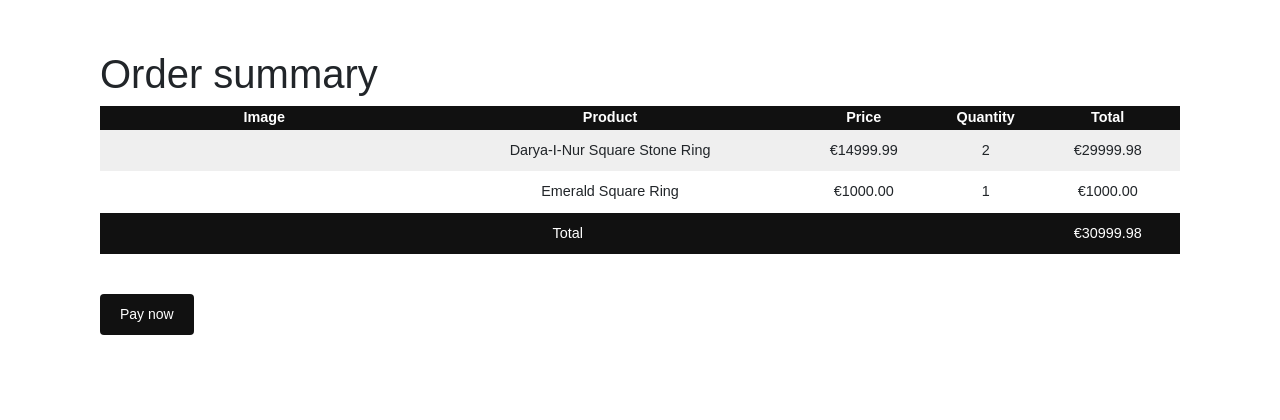
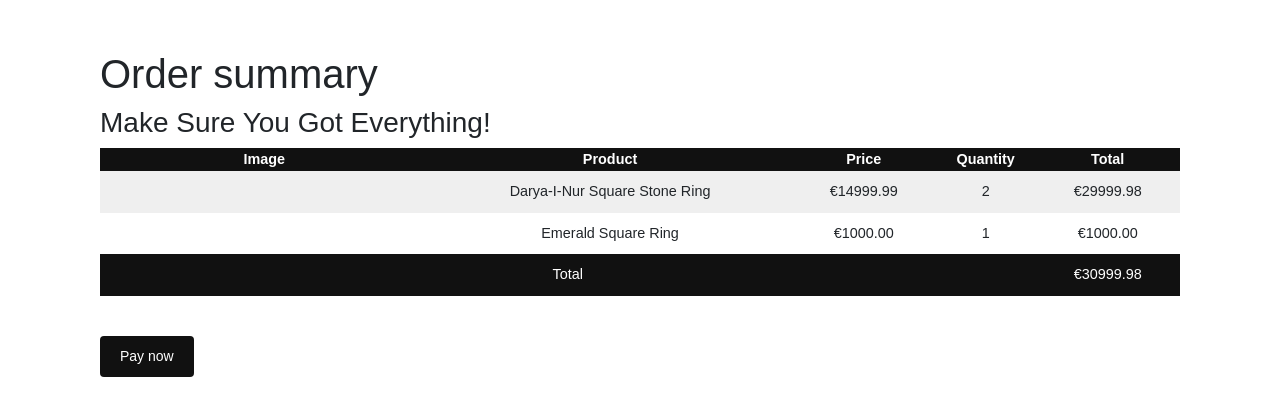
Before and after one commit to marosan28/old-town-jewels, a Django app: page /payment/process/70/ in a window 1280 px wide. Shown: the part 56-476 px from the top of the page. Run offline with Django 3.2, Linux system fonts and the light colour scheme; data comes from the database, SQL or seed files in the repository; both versions use the stored data as it was after the commit; parts of the project's set-up code (start-up, migrations or seed data) failed here and were passed over; some libraries are stand-ins or nearby versions; some web fonts are replaced.

Commit message:
edit payment_process html page

```diff
--- a/payment/templates/payment/process.html
+++ b/payment/templates/payment/process.html
@@ -3,6 +3,7 @@
 {% block title %}Pay your order{% endblock %}
 {% block content %}
 <h1>Order summary</h1>
+<h3>Make Sure You Got Everything!</h3>
 <table class="cart">
   <thead>
     <tr>
```
Also changed, not shown: db.sqlite3.
